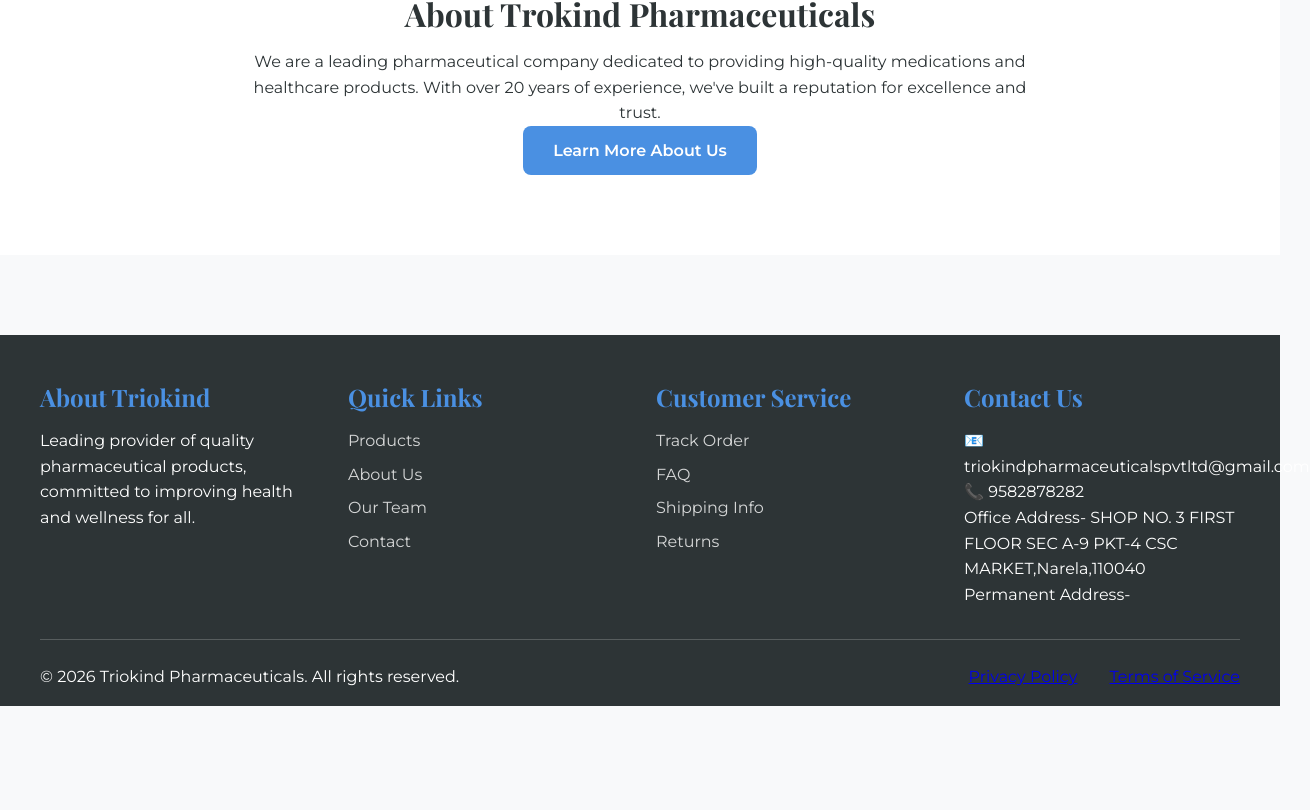
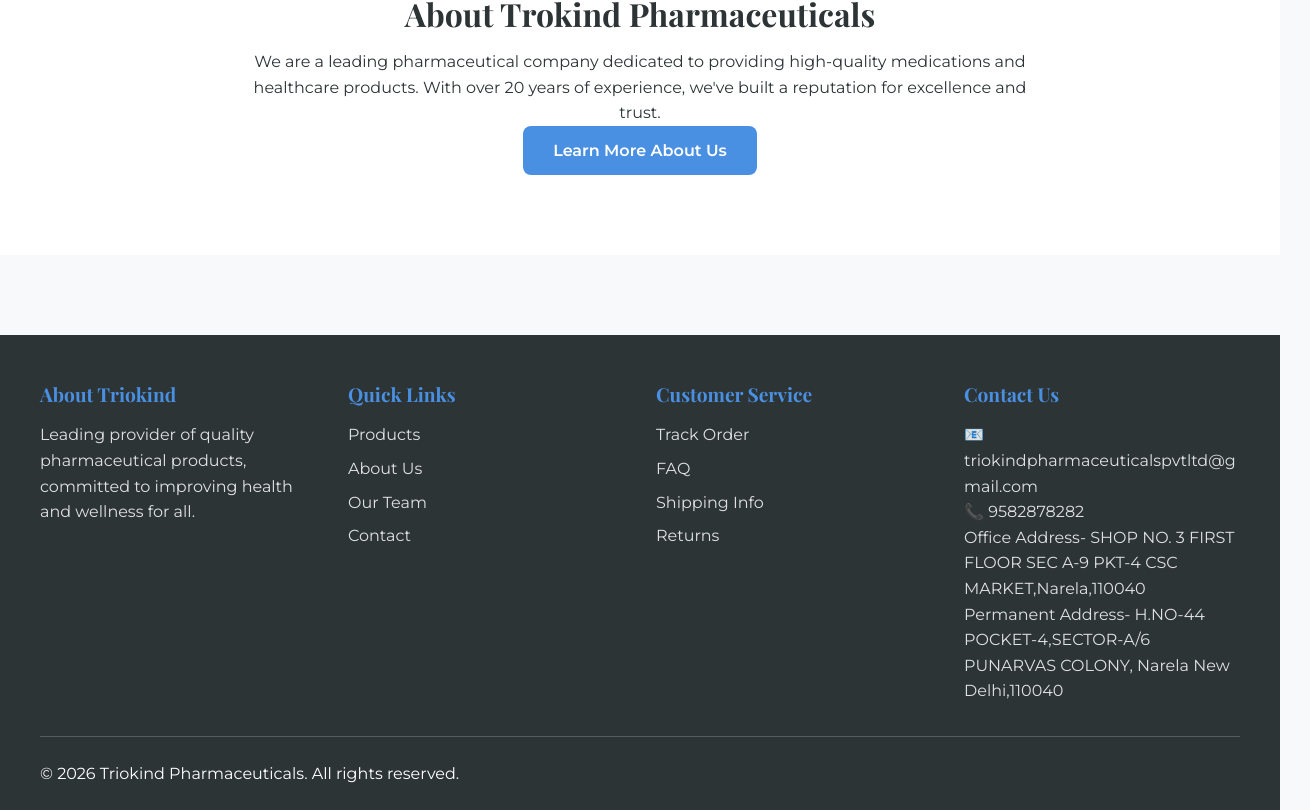
Before and after one commit to rahulguptag2001/triokind, a React (Create React App) app in the folder frontend/: page / in a window 1280 px wide. Shown: the part 1388-2198 px from the top of the page, 1310 px wide, since content can reach past the window. Before the commit the page ends 2094 px from the top, so only its background shows below. Built offline with nearby package versions, Linux system fonts and the light colour scheme; no server answers.

Commit message:
footer css update

```diff
--- a/frontend/src/App.css
+++ b/frontend/src/App.css
@@ -3,6 +3,18 @@
 /* Import Google Fonts */
 @import url('https://fonts.googleapis.com/css2?family=Montserrat:wght@400;500;600;700&family=Playfair+Display:wght@600;700&display=swap');
 
+html, body {
+  width: 100%;
+  overflow-x: hidden;
+}
+.footer,
+.footer * {
+  max-width: 100%;
+  box-sizing: border-box;
+  overflow-wrap: break-word;
+  word-wrap: break-word;
+  word-break: break-word;
+}
 /* CSS Variables */
 :root {
   --primary-color: #2c5aa0;
@@ -375,12 +387,12 @@
   margin-bottom: 0.5rem;
 }
 
-.product-footer {
+/* .product-footer {
   display: flex;
   justify-content: space-between;
   align-items: center;
   margin-top: 1rem;
-}
+} */
 
 .product-price {
   font-size: 1.5rem;
@@ -722,33 +734,33 @@
   margin-bottom: 1rem;
 }
 
-/* Footer */
+/* /* Footer
 .footer {
   background: var(--text-dark);
   color: white;
   padding: 3rem 2rem 1rem;
   margin-top: 5rem;
-}
-
-.footer-container {
+} */
+
+/* .footer-container {
   max-width: 1200px;
   margin: 0 auto;
   display: grid;
   grid-template-columns: repeat(auto-fit, minmax(250px, 1fr));
   gap: 2rem;
   margin-bottom: 2rem;
-}
-
-.footer-section h3 {
+} */
+
+/* .footer-section h3 {
   margin-bottom: 1rem;
   color: var(--secondary-color);
 }
 
 .footer-section ul {
   list-style: none;
-}
-
-.footer-section ul li {
+} */
+
+/* .footer-section ul li {
   margin-bottom: 0.5rem;
 }
 
@@ -760,22 +772,149 @@
 
 .footer-section a:hover {
   color: white;
-}
-
+} */
+
+/* .footer-bottom {
+  border-top: 1px solid rgba(255, 255, 255, 0.2);
+  padding-top: 1.5rem;
+  display: flex;
+  justify-content: space-between;
+  align-items: center;
+  max-width: 1200px;
+  margin: 0 auto;
+}
+
+.footer-links {
+  display: flex;
+  gap: 2rem;
+} */ */
+
+  /* Footer */
+  .footer-section h3 {
+    font-size: 1.2rem;
+  }
+/* =========================
+   PRODUCT FOOTER
+========================= */
+.product-footer {
+  display: flex;
+  justify-content: space-between;
+  align-items: center;
+  margin-top: 1rem;
+  flex-wrap: wrap;
+}
+
+/* =========================
+   FOOTER WRAPPER
+========================= */
+.footer {
+  background: var(--text-dark);
+  color: #fff;
+  padding: 3rem 1.5rem 1.5rem;
+  margin-top: 5rem;
+  overflow-x: hidden;
+}
+
+/* =========================
+   FOOTER GRID
+========================= */
+.footer-container {
+  max-width: 1200px;
+  margin: 0 auto 2rem;
+  display: grid;
+  grid-template-columns: repeat(auto-fit, minmax(220px, 1fr));
+  gap: 2rem;
+  width: 100%;
+}
+
+/* =========================
+   FOOTER SECTIONS
+========================= */
+.footer-section {
+  min-width: 0; /* 🔑 CRITICAL: prevents grid overflow */
+}
+
+.footer-section h3 {
+  margin-bottom: 1rem;
+  font-size: 1.2rem;
+  color: var(--secondary-color);
+}
+
+.footer-section ul {
+  list-style: none;
+  padding: 0;
+  margin: 0;
+}
+
+.footer-section ul li {
+  margin-bottom: 0.5rem;
+}
+
+/* =========================
+   TEXT & LINKS (WRAP FIX)
+========================= */
+.footer-section p,
+.footer-section a {
+  color: rgba(255, 255, 255, 0.85);
+  text-decoration: none;
+  line-height: 1.6;
+  max-width: 100%;
+  word-break: break-word;
+  overflow-wrap: anywhere; /* 🔑 fixes long email overflow */
+}
+
+.footer-section a:hover {
+  color: #fff;
+}
+
+/* =========================
+   FOOTER BOTTOM
+========================= */
 .footer-bottom {
   border-top: 1px solid rgba(255, 255, 255, 0.2);
   padding-top: 1.5rem;
-  display: flex;
-  justify-content: space-between;
-  align-items: center;
   max-width: 1200px;
   margin: 0 auto;
-}
-
+  display: flex;
+  justify-content: space-between;
+  align-items: center;
+  gap: 1rem;
+  flex-wrap: wrap;
+  text-align: center;
+}
+
+/* =========================
+   FOOTER LINKS
+========================= */
 .footer-links {
   display: flex;
-  gap: 2rem;
-}
+  gap: 1.5rem;
+  flex-wrap: wrap;
+  justify-content: center;
+}
+
+/* =========================
+   MOBILE RESPONSIVE
+========================= */
+@media (max-width: 768px) {
+  .footer {
+    padding: 2rem 1rem 1rem;
+  }
+
+  .footer-container {
+    grid-template-columns: 1fr;
+  }
+
+  .footer-bottom {
+    flex-direction: column;
+  }
+
+  .footer-links {
+    flex-direction: column;
+    gap: 0.75rem;
+  }
+}
+
 
 /* Filters */
 .filters-section {
@@ -1535,7 +1674,7 @@
     gap: 0.5rem;
   }
 
-  /* Footer */
+  /* Footer
   .footer {
     padding: 2rem 1rem 1rem;
   }
@@ -1554,7 +1693,7 @@
   .footer-links {
     flex-direction: column;
     gap: 0.5rem;
-  }
+  } */
 
   /* Toast */
   .toast {
@@ -1682,10 +1821,10 @@
     font-size: 0.85rem;
   }
 
-  /* Footer */
+  /* Footer
   .footer-section h3 {
     font-size: 1.2rem;
-  }
+  } */
 
   /* Badges */
   .featured-badge,
--- a/frontend/src/components/Footer.js
+++ b/frontend/src/components/Footer.js
@@ -39,7 +39,7 @@
           <p>📧 triokindpharmaceuticalspvtltd@gmail.com</p>
           <p>📞 9582878282</p>
           <p>Office Address- SHOP NO. 3 FIRST FLOOR SEC A-9 PKT-4 CSC MARKET,Narela,110040</p>
-          <p>Permanent Address- </p>
+          <p>Permanent Address- H.NO-44 POCKET-4,SECTOR-A/6 PUNARVAS COLONY, Narela New Delhi,110040 </p>
         </div>
       </div>
       <div className="whatsapp-float">
@@ -55,10 +55,6 @@
 </div>
       <div className="footer-bottom">
         <p>&copy; 2026 Triokind Pharmaceuticals. All rights reserved.</p>
-        <div className="footer-links">
-          <a href="#privacy">Privacy Policy</a>
-          <a href="#terms">Terms of Service</a>
-        </div>
       </div>
     </footer>
   );
```
